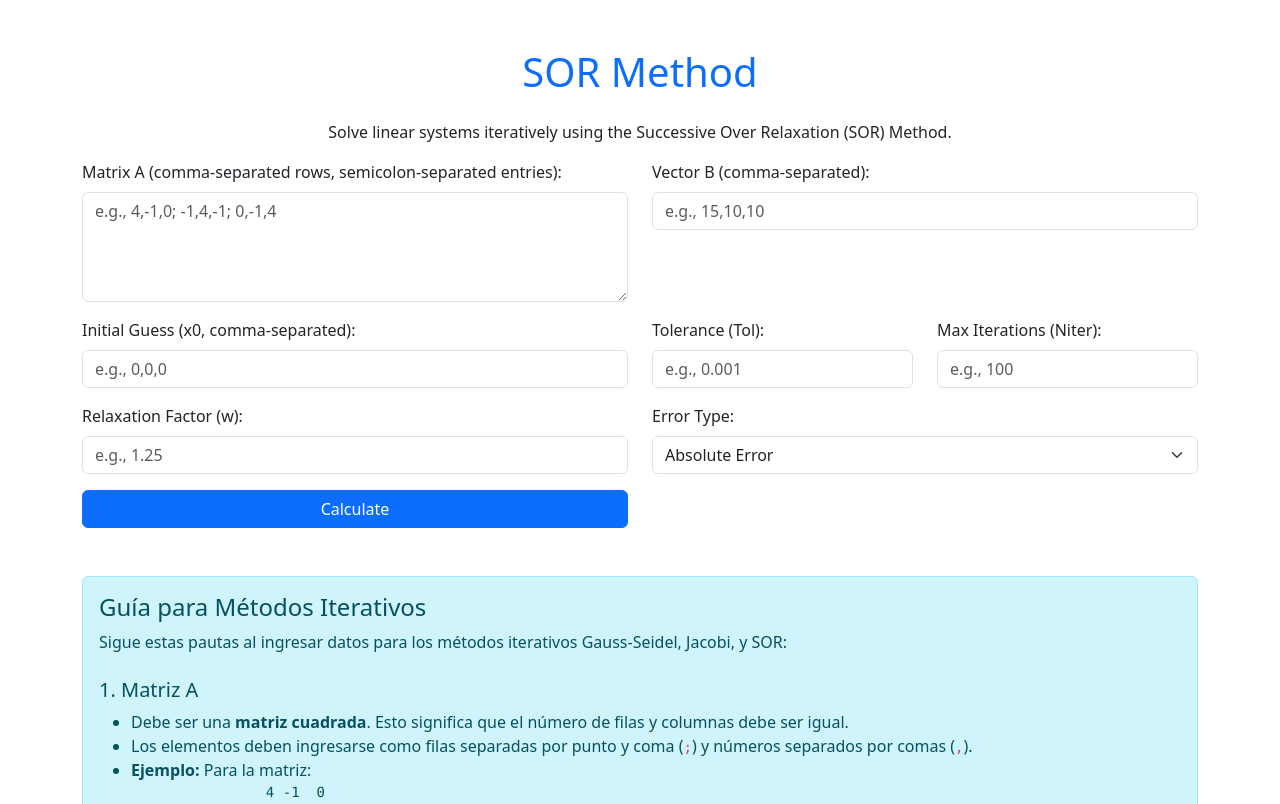
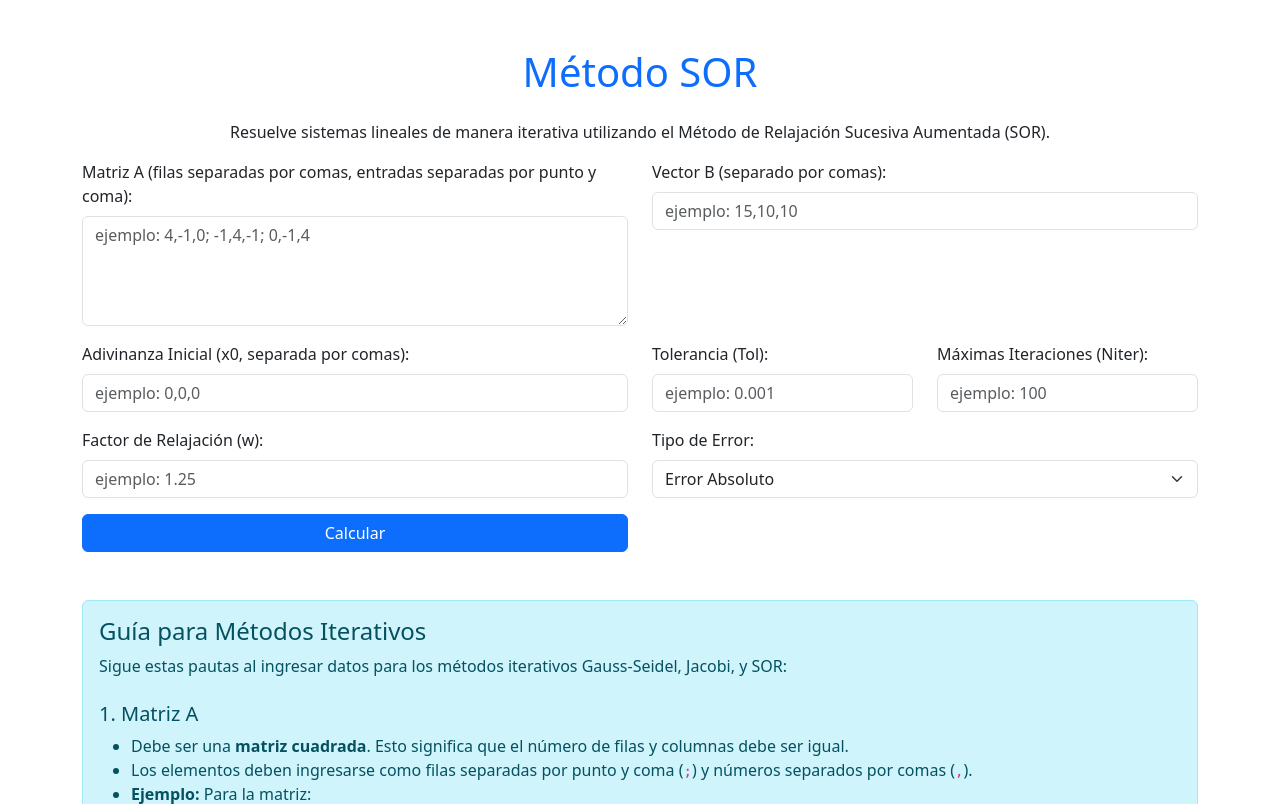
Before and after one commit to Juanz231/AnalisisNumericoV2, a Flask app: page /methods/sor/ in a window 1280 px wide. Shown: the part 56-860 px from the top of the page. Run offline with Flask 3, Linux system fonts and the light colour scheme.

Commit message:
fix: languaje standarized

```diff
--- a/app.py
+++ b/app.py
@@ -268,7 +268,7 @@ def gauss_seidel():
 
             # Determinar si el método converge o no, basado en el radio espectral
             Re = result.get("Re")
-            convergence_message = "The method converges." if abs(Re) < 1 else "The method does not converge."
+            convergence_message = "El método converge." if abs(Re) < 1 else "El método no converge."
 
             # Generar las URL de los gráficos principales (error de convergencia)
             png_url = None
--- a/templates/base.html
+++ b/templates/base.html
@@ -5,6 +5,8 @@
     <meta charset="UTF-8">
     <meta name="viewport" content="width=device-width, initial-scale=1.0">
     <title>{% block title %}Analisis Numérico{% endblock %}</title>
+    <!-- Favicon -->
+    <link rel="icon" href="{{ url_for('static', filename='imgs/icon.png') }}" type="image/png">
     <!-- Bootstrap CSS -->
     <link href="https://cdn.jsdelivr.net/npm/bootstrap@5.3.0-alpha1/dist/css/bootstrap.min.css" rel="stylesheet">
     <!-- Custom CSS -->
--- a/templates/sor.html
+++ b/templates/sor.html
@@ -1,62 +1,62 @@
 {% extends 'base.html' %}
 
-{% block title %}SOR Method{% endblock %}
+{% block title %}Método SOR{% endblock %}
 
 {% block content %}
 {% if input_error %}
 {% include "input_alert.html" %}
 {% endif %}
 <div class="container my-5">
-    <h1 class="text-center text-primary mb-4">SOR Method</h1>
-    <p class="text-center">Solve linear systems iteratively using the Successive Over Relaxation (SOR) Method.</p>
+    <h1 class="text-center text-primary mb-4">Método SOR</h1>
+    <p class="text-center">Resuelve sistemas lineales de manera iterativa utilizando el Método de Relajación Sucesiva Aumentada (SOR).</p>
     <form method="POST" class="needs-validation" novalidate>
         <div class="row">
             <div class="col-md-6 mb-3">
-                <label for="matrixA" class="form-label">Matrix A (comma-separated rows, semicolon-separated entries):</label>
-                <textarea id="matrixA" name="matrixA" class="form-control" rows="4" placeholder="e.g., 4,-1,0; -1,4,-1; 0,-1,4" required></textarea>
+                <label for="matrixA" class="form-label">Matriz A (filas separadas por comas, entradas separadas por punto y coma):</label>
+                <textarea id="matrixA" name="matrixA" class="form-control" rows="4" placeholder="ejemplo: 4,-1,0; -1,4,-1; 0,-1,4" required></textarea>
             </div>
             <div class="col-md-6 mb-3">
-                <label for="vectorB" class="form-label">Vector B (comma-separated):</label>
-                <input type="text" id="vectorB" name="vectorB" class="form-control" placeholder="e.g., 15,10,10" required>
+                <label for="vectorB" class="form-label">Vector B (separado por comas):</label>
+                <input type="text" id="vectorB" name="vectorB" class="form-control" placeholder="ejemplo: 15,10,10" required>
             </div>
         </div>
         <div class="row">
             <div class="col-md-6 mb-3">
-                <label for="x0" class="form-label">Initial Guess (x0, comma-separated):</label>
-                <input type="text" id="x0" name="x0" class="form-control" placeholder="e.g., 0,0,0" required>
+                <label for="x0" class="form-label">Adivinanza Inicial (x0, separada por comas):</label>
+                <input type="text" id="x0" name="x0" class="form-control" placeholder="ejemplo: 0,0,0" required>
             </div>
             <div class="col-md-3 mb-3">
-                <label for="tol" class="form-label">Tolerance (Tol):</label>
-                <input type="number" step="any" id="tol" name="tol" class="form-control" placeholder="e.g., 0.001" required>
+                <label for="tol" class="form-label">Tolerancia (Tol):</label>
+                <input type="number" step="any" id="tol" name="tol" class="form-control" placeholder="ejemplo: 0.001" required>
             </div>
             <div class="col-md-3 mb-3">
-                <label for="niter" class="form-label">Max Iterations (Niter):</label>
-                <input type="number" id="niter" name="niter" class="form-control" placeholder="e.g., 100" required>
+                <label for="niter" class="form-label">Máximas Iteraciones (Niter):</label>
+                <input type="number" id="niter" name="niter" class="form-control" placeholder="ejemplo: 100" required>
             </div>
         </div>
         <div class="row">
             <div class="col-md-6 mb-3">
-                <label for="w" class="form-label">Relaxation Factor (w):</label>
-                <input type="number" step="any" id="w" name="w" class="form-control" placeholder="e.g., 1.25" required>
+                <label for="w" class="form-label">Factor de Relajación (w):</label>
+                <input type="number" step="any" id="w" name="w" class="form-control" placeholder="ejemplo: 1.25" required>
             </div>
             <div class="col-md-6 mb-3">
-                <label for="error_type" class="form-label">Error Type:</label>
+                <label for="error_type" class="form-label">Tipo de Error:</label>
                 <select id="error_type" name="error_type" class="form-select">
-                    <option value="Error Absoluto" selected>Absolute Error</option>
-                    <option value="Error Relativo">Relative Error</option>
+                    <option value="Error Absoluto" selected>Error Absoluto</option>
+                    <option value="Error Relativo">Error Relativo</option>
                 </select>
             </div>
         </div>
         <div class="row">
             <div class="col-md-6 d-flex align-items-end">
-                <button type="submit" class="btn btn-primary w-100">Calculate</button>
+                <button type="submit" class="btn btn-primary w-100">Calcular</button>
             </div>
         </div>
     </form>
 
     {% if result %}
     <div class="mt-5">
-        <h2 class="text-success">Result</h2>
+        <h2 class="text-success">Resultado</h2>
         <p>{{ result }}</p>
 
         {% if convergence_message %}
@@ -64,18 +64,18 @@
         {% endif %}
 
         {% if Re %}
-        <h3 class="mt-4">Spectral Radius</h3>
-        <p>The spectral radius (Re) of the iteration matrix is: <strong>{{ Re }}</strong></p>
+        <h3 class="mt-4">Radio Espectral</h3>
+        <p>El radio espectral (Re) de la matriz de iteración es: <strong>{{ Re }}</strong></p>
         {% endif %}
 
         {% if iterations %}
-        <h3 class="mt-4">Iterations Table</h3>
+        <h3 class="mt-4">Tabla de Iteraciones</h3>
         <div class="table-responsive">
             <table class="table table-striped table-bordered">
                 <thead class="table-dark">
                     <tr>
-                        <th>Iteration</th>
-                        <th>Approximation (x)</th>
+                        <th>Iteración</th>
+                        <th>Aproximación (x)</th>
                         <th>Error</th>
                     </tr>
                 </thead>
@@ -83,7 +83,7 @@
                     {% for row in iterations %}
                     <tr>
                         <td>{{ row['Iteración'] }}</td>
-                        <td>{{ row['Aproximación (xn)'] }}</td>  <!-- Show approximations as text -->
+                        <td>{{ row['Aproximación (xn)'] }}</td>  <!-- Mostrar las aproximaciones como texto -->
                         <td>{{ row['Error'] }}</td>
                     </tr>
                     {% endfor %}
@@ -96,14 +96,14 @@
         <div class="row mt-4">
             {% if html_path %}
             <div class="col-md-6">
-                <h3 class="mt-4">Error Convergence Graph</h3>
+                <h3 class="mt-4">Gráfico de Convergencia del Error</h3>
                 <iframe src="{{ html_path }}" width="100%" height="500px" class="border"></iframe>
             </div>
             {% endif %}
 
             {% if system_plot_html %}
             <div class="col-md-6">
-                <h3 class="mt-4">System Visualization (for 2x2 Systems)</h3>
+                <h3 class="mt-4">Visualización del Sistema (para sistemas 2x2)</h3>
                 <iframe src="{{ system_plot_html }}" width="100%" height="500px" class="border"></iframe>
             </div>
             {% endif %}
@@ -113,15 +113,15 @@
         <div class="row mt-4">
             {% if png_path %}
             <div class="col-md-6">
-                <h4 class="mt-4">Download Error Convergence (PNG)</h4>
-                <a href="{{ png_path }}" class="btn btn-outline-primary" download>Download PNG</a>
+                <h4 class="mt-4">Descargar Convergencia del Error (PNG)</h4>
+                <a href="{{ png_path }}" class="btn btn-outline-primary" download>Descargar PNG</a>
             </div>
             {% endif %}
 
             {% if system_plot_png %}
             <div class="col-md-6">
-                <h4 class="mt-4">Download System Graph (PNG)</h4>
-                <a href="{{ system_plot_png }}" class="btn btn-outline-primary" download>Download PNG</a>
+                <h4 class="mt-4">Descargar Gráfico del Sistema (PNG)</h4>
+                <a href="{{ system_plot_png }}" class="btn btn-outline-primary" download>Descargar PNG</a>
             </div>
             {% endif %}
         </div>
```
Also changed, not shown: templates/gauss_seidel.html (+29 -30 lines), templates/jacobi.html (+30 -30 lines), static/imgs/Icon.png (added).
